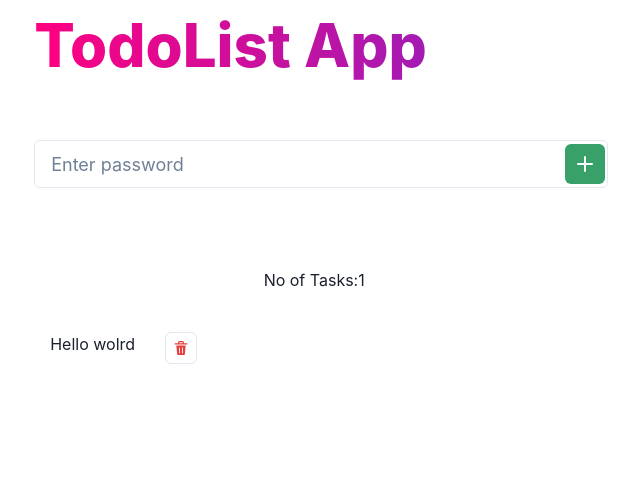
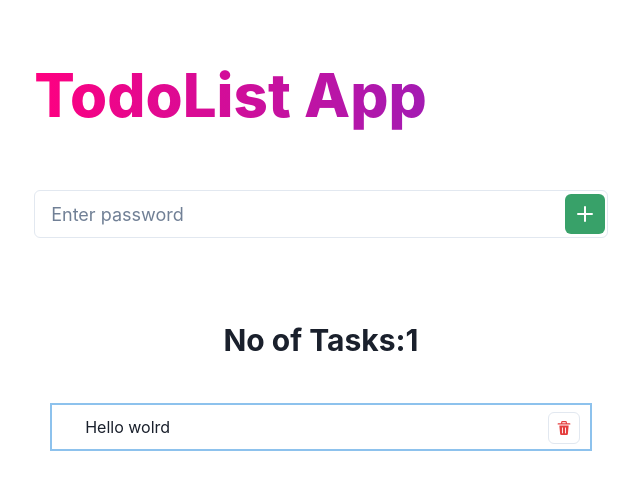
Before and after one commit to daniel-jebarson/todo-list, a Next.js app: page / in a window 1280 px wide. Shown: the top 490 px of the page, without its empty margins (319-959 px from the left). Built offline with nearby package versions, Linux system fonts and the light colour scheme.

Commit message:
Fix comp 🌙

```diff
--- a/components/todo.tsx
+++ b/components/todo.tsx
@@ -21,9 +21,12 @@ const Todo = (props: { display: number }) => {
       justifyContent={"center"}
       display="flex"
       flexDirection={"column"}
+      alignItems="center"
       mt="80px"
     >
-      <Text ml={"40%"}>No of Tasks:{state.noOfTasks}</Text>
+      <Text fontSize={"3xl"} fontWeight={"bold"}>
+        No of Tasks:{state.noOfTasks}
+      </Text>
 
       <Container
         justifyContent={"center"}
@@ -35,8 +38,19 @@ const Todo = (props: { display: number }) => {
         {state.data.map((val, index) => {
           return (
             <ButtonGroup size="sm" isAttached variant="outline" gap={"30px"}>
-              <Text>{val.description}</Text>
+              <Container
+                position={"relative"}
+                border={"2px solid rgba(66, 153, 225, 0.6)"}
+                display="flex"
+                flexDirection={"row"}
+              >
+                <Text borderRadius="15px" padding={"10px 17px"} minW={"100px"}>
+                  {val.description}
+                </Text>
                 <IconButton
+                  position={"absolute"}
+                  right="10px"
+                  top="7px"
                   onClick={() => {
                     REMOVETODO();
                   }}
@@ -46,6 +60,7 @@ const Todo = (props: { display: number }) => {
                   aria-label="Remove"
                   icon={<DeleteIcon />}
                 />
+              </Container>
             </ButtonGroup>
           );
         })}
--- a/pages/index.tsx
+++ b/pages/index.tsx
@@ -21,7 +21,7 @@ export default function Home() {
   const state = useSelector((state: State) => state.todo);
   return (
     <ChakraProvider resetCSS>
-      <Container>
+      <Container mt="50px">
         <Text
           bgClip="text"
           fontSize="6xl"
@@ -35,6 +35,11 @@ export default function Home() {
         <InputGroup mt={"50px"} width={"600px"} size="lg">
           <Input
             onChange={(e) => setDesc(e.target.value)}
+            onKeyPress={(e) => {
+              if (e.key == "Enter") {
+                ADDTODO(desc);
+              }
+            }}
             pr="4.5rem"
             type={"text"}
             placeholder="Enter password"
```
Lines whose indentation alone changed are shown as unchanged.
